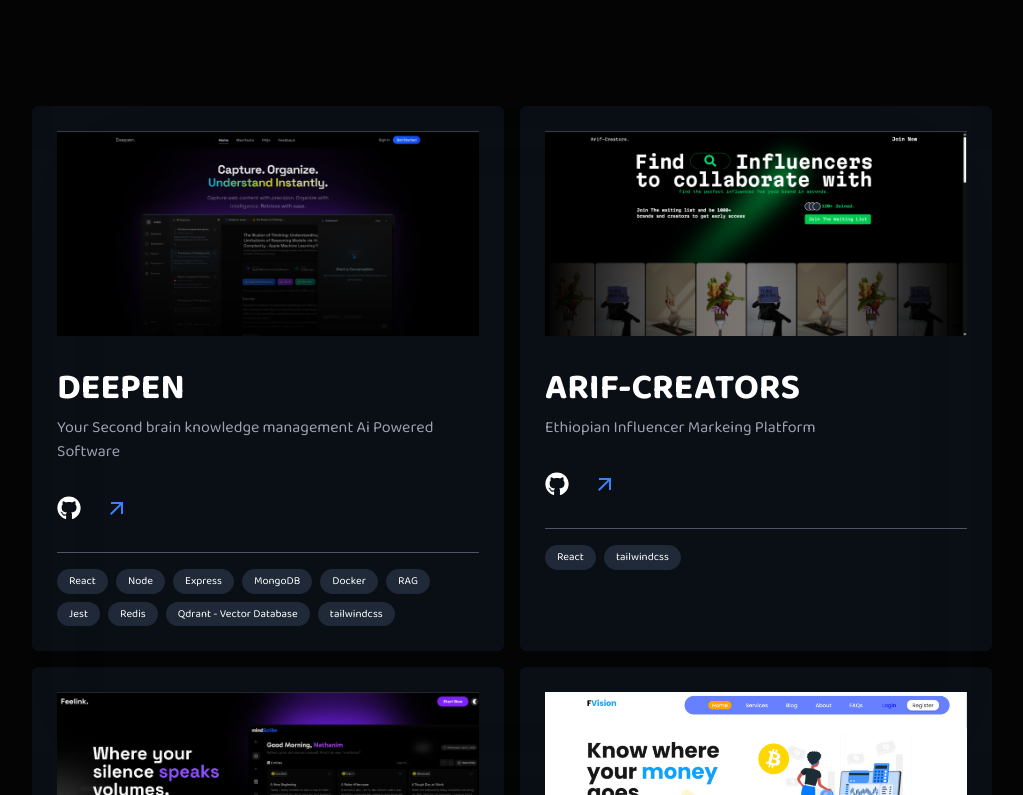
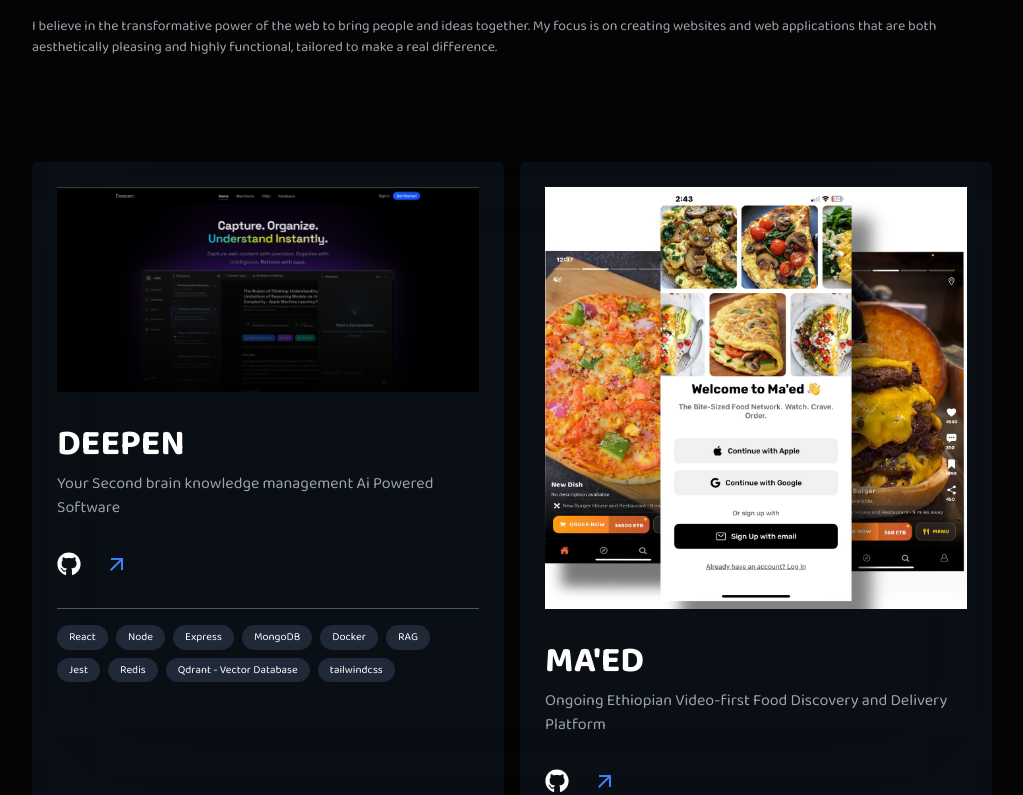
Before and after one commit to Nathanim1919/portfolio-v2, a React (Vite) app in the folder client/: page / in a window 1280 px wide. Shown: the part 2005-2800 px from the top of the page, without its empty margins (128-1151 px from the left). Built offline with nearby package versions, Linux system fonts and the light colour scheme.

Commit message:
add brand new project

```diff
--- a/client/src/pages/Home.jsx
+++ b/client/src/pages/Home.jsx
@@ -8,7 +8,7 @@ import { CiLocationArrow1 } from "react-icons/ci";
 const Home = () => {
   return (
     <div
-      className="relative w-full h-full p-[1px]
+      className="relative w-full h-full p-[1px] mt-14
     before:absolute before:w-[100%] before:right-10 before:animate-extraSlowSpin before:top-10  md:rounded-[3rem] rounded-br-none border border-orange-500/10 overflow-hidden before:rounded-tl-full before:h-full before:bg-gradient-to-r from-[#29808b] to-[#1b1b5c67]
     "
     >
--- a/client/src/projects.js
+++ b/client/src/projects.js
@@ -3,6 +3,7 @@ import Image5 from "./assets/projectImages/m5.png";
 import Image6 from "./assets/projectImages/deepen.png"
 import Image7 from "./assets/projectImages/MINDSCRIBE.png"
 import Image8 from "./assets/projectImages/influ.png"
+import Maed from "./assets/projectImages/maed.jpg";
 
 export const ProjectsData = [
    {
@@ -20,6 +21,30 @@ export const ProjectsData = [
       "Redis",
       "Qdrant - Vector Database",
       "tailwindcss",
+    ],
+    Links: {
+      github: "https://github.com/Nathanim1919/LinkMeld-backend",
+      live: "https://www.linkedin.com/posts/nathanim-tadele-762099247_ai-productivity-secondbrain-activity-7360237846940504064-cqIx?utm_source=share&utm_medium=member_desktop&rcm=ACoAAD0PCfoBDkKDYzMdsgx30Hn6HJLgKcQIpcs",
+    },
+    types: ["Fullstack", "Web Application", "Social Platform"],
+    featured: true,
+    date: "",
+    bgColor: "bg-blue-500",
+  },
+    {
+    title: "Ma'ed",
+    description: "Ongoing Ethiopian Video-first Food Discovery and Delivery Platform",
+    image: Maed,
+    Technologies: [
+      "React-Native",
+      "Node",
+      "Express",
+      "MongoDB",
+      "Docker",
+      "Jest",
+      "Redis",
+      "tailwindcss",
+      "Cloudinary",
     ],
     Links: {
       github: "https://github.com/Nathanim1919/LinkMeld-backend",
```
Also changed, not shown: client/src/assets/projectImages/maed.jpg (added).
